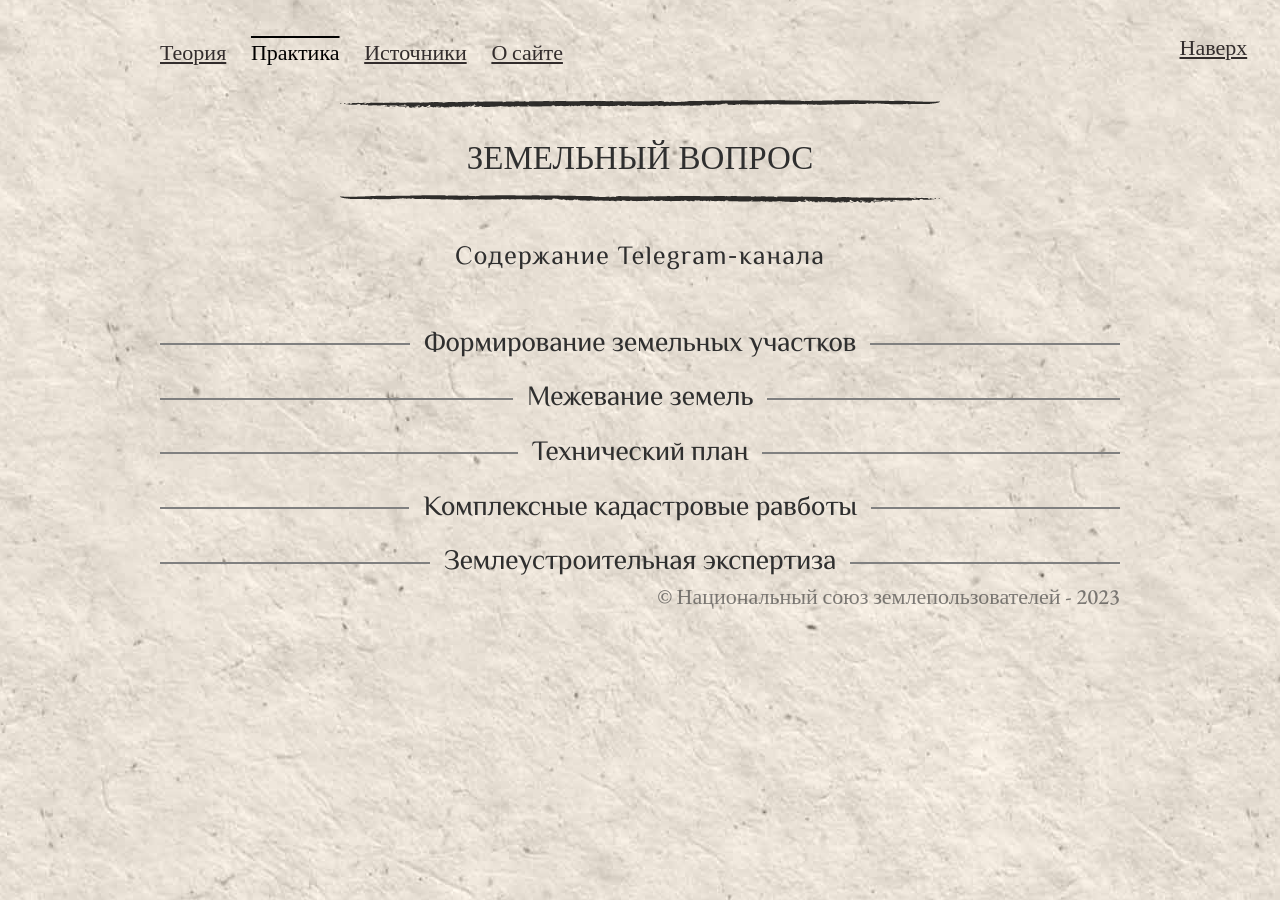
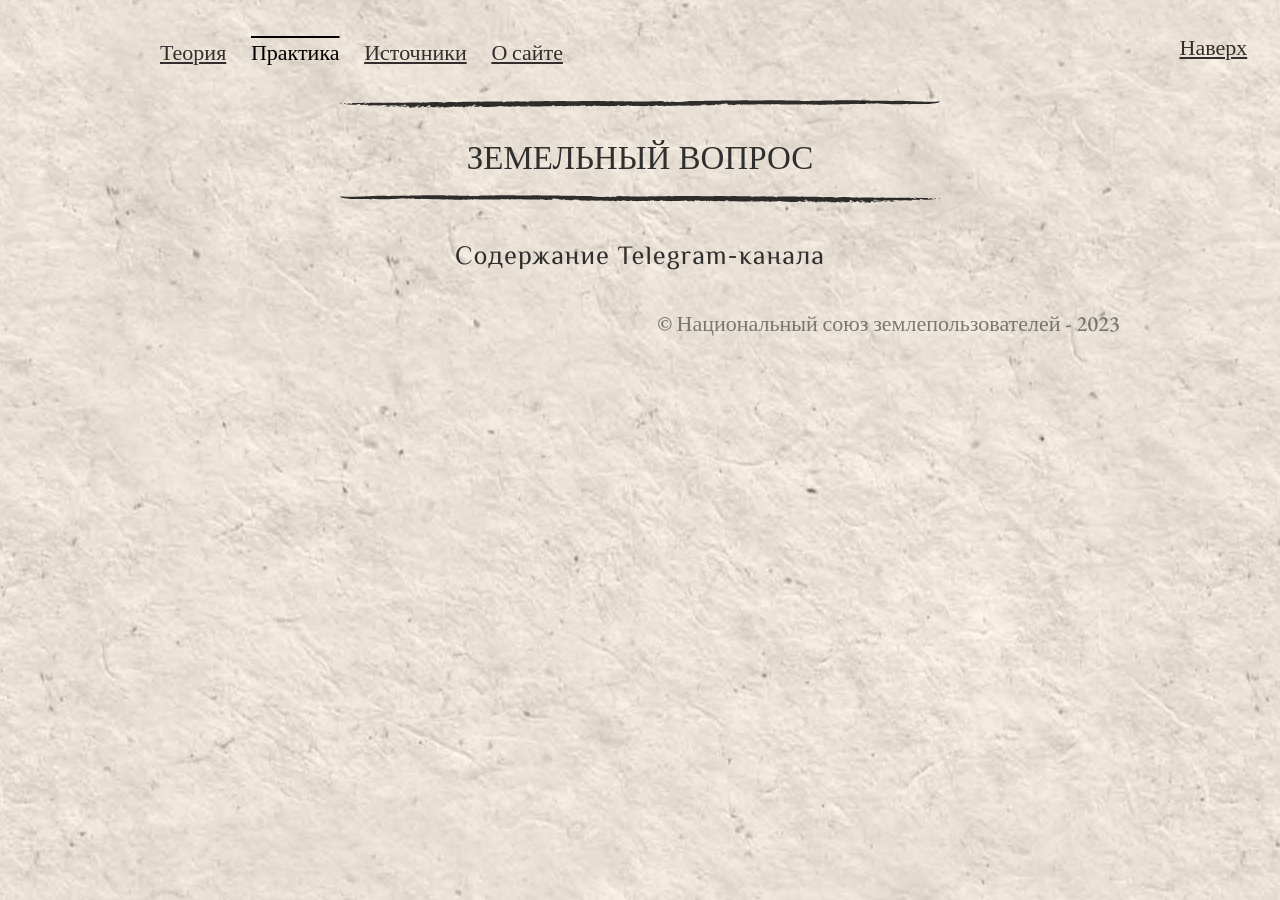
Before and after one commit to SergSi/land-use-art, a Jekyll site: the page built from pages/docs.md, in a window 1280 px wide. Built offline with Jekyll 4.4.1, drawn with Linux system fonts in a browser that asks for light colours; some web fonts are replaced.

Commit message:
Список постов

```diff
--- a/_data/docs.yml
+++ /dev/null
@@ -1,10 +0,0 @@
-- name: Формирование земельных участков
-  head: Формирование земельных участков
-- name: Межевание земель
-  head: Межевание земель
-- name: Технический план
-  head: Технический план
-- name: Комплексные кадастровые равботы
-  head: Комплексные кадастровые равботы
-- name: Землеустроительная экспертиза
-  head: Землеустроительная экспертиза
--- /dev/null
+++ b/_includes/list_posts.html
@@ -0,0 +1,11 @@
+<div class="articles">
+{% for post in site.data %}
+{% assign org = post[1] %}
+<h4>{{ org.collection }}</h4>
+  <li>
+    <a href="{{ org.link }}">
+      {{ org.title }}
+      {% if org.abstract %}{{ post.abstract | truncatewords:25 }}{% endif %}
+    </a>
+  </li>
+{% endfor %}
--- a/_layouts/docs.html
+++ b/_layouts/docs.html
@@ -6,7 +6,7 @@
   <body>
     {% include head.html %}
     <main class="container">
-      {% include list_docs.html %}
+      {% include list_posts.html %}
     </main>
     <footer>
       {% include foot.html %}
```
Also changed, not shown: pages/text.md (+9 -7 lines).
